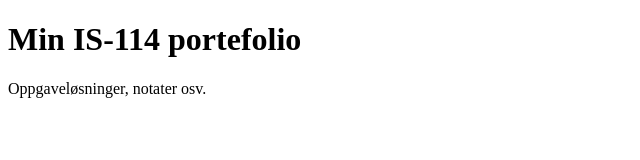
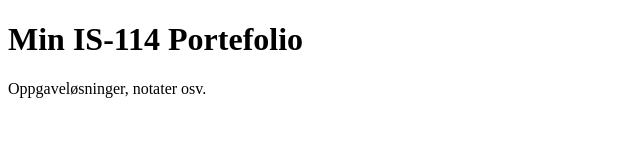
Before and after one commit to vetlemol/My-first-repository, a plain HTML site: page docs/index.html in a window 1280 px wide. Shown: the full height of the page, 0-640 px from the left. Drawn offline with Linux system fonts and the light colour scheme.

Commit message:
Liten endring i overskrift

```diff
--- a/docs/index.html
+++ b/docs/index.html
@@ -6,7 +6,7 @@
 	<title>Vetle Moldvær</title>
 </head>
 <body>
-<h1>Min IS-114 portefolio</h1>
+<h1>Min IS-114 Portefolio</h1>
 <p>Oppgaveløsninger, notater osv.</p>
 </body>
 </html>
```
